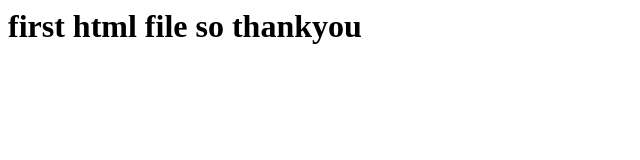
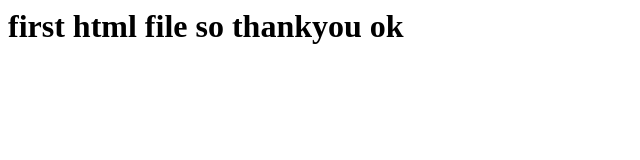
Before and after one commit to himanshii-01/ec2-web, a plain HTML site: page index.html in a window 1280 px wide. Shown: the full height of the page, 0-640 px from the left. Drawn offline with Linux system fonts and the light colour scheme.

Commit message:
again modified

```diff
--- a/index.html
+++ b/index.html
@@ -1 +1 @@
-<h1>first html file so thankyou</h1>
+<h1>first html file so thankyou ok</h1>
```
